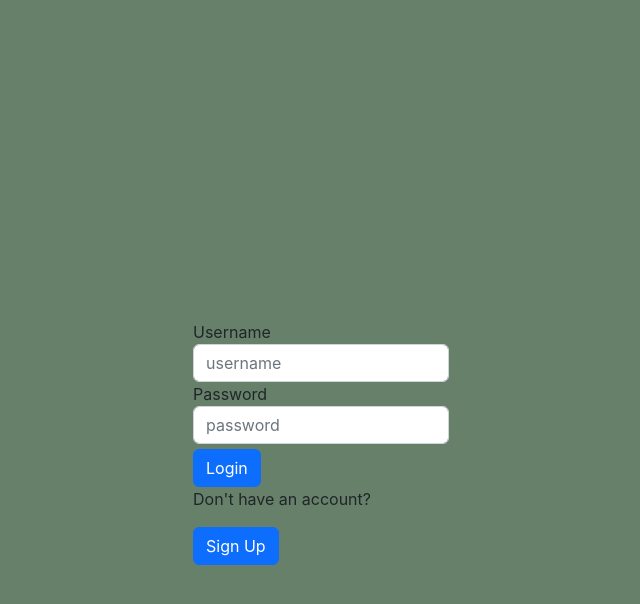
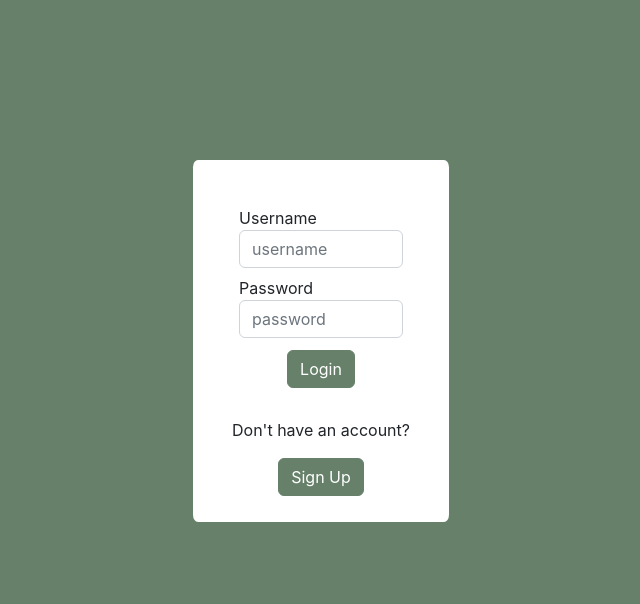
Before and after one commit to wi11s/social-media, a React (Create React App) app in the folder client/: page / in a window 1280 px wide. Shown: the top 604 px of the page, without its empty margins (319-959 px from the left). Built offline with nearby package versions, Linux system fonts and the light colour scheme; no server answers.

Commit message:
css changes

```diff
--- a/client/src/App.css
+++ b/client/src/App.css
@@ -23,10 +23,9 @@ body {
 
 #login {
   position:absolute;
-  top: 40%;
+  top: 20%;
   left: 40%;
   right: 40%;
-  bottom: 40%;
 }
 
 .login {
@@ -64,9 +63,17 @@ body {
 }
 
 .card {
+  position: relative;
+  padding: 4%;
+  align-items: flex-start;
+  flex-direction: row;
+  justify-content: space-between;
   margin-bottom: 2%;
   background-color: #F6F6F6;
+  display: flex;
+
 }
+
 
 .likeBtn {
   position: absolute;
@@ -101,3 +108,59 @@ body {
 .newPostBtn {
   margin: 2%;
 }
+
+.updateProfileForm {
+  position: absolute;
+  top: 20%;
+  left: 30%;
+  right: 30%;
+}
+
+.signUpForm {
+  background-color: rgb(255, 255, 255);
+  padding: 10%;
+  border-radius: 2%;
+  display: flex;
+  flex-direction: column;
+  justify-content: center;
+  align-items: center;
+}
+
+.form-control {
+  margin-bottom: 5%
+}
+
+.btn-primary {
+  background-color: #66806A;
+  border-color: #66806A;
+}
+
+.btn-primary:hover, .btn-primary:active {
+  background-color: #3f5142 !important;
+  border-color: #3f5142 !important;
+}
+
+.loginText {
+  margin-top: 5%;
+}
+
+.userCard {
+  justify-content: center;
+  justify-items: center;
+  flex-direction: column;
+  display: flex;
+  margin-left: 30%;
+  margin-right: 30%;
+}
+
+.search {
+  margin: 0 auto;
+  width: 30%;
+  margin-bottom: 2%;
+}
+
+.card-img-top {
+  height: 80px;
+  width: auto;
+  border-radius: 50%;
+}
--- a/client/src/components/Login.js
+++ b/client/src/components/Login.js
@@ -71,7 +71,7 @@ export default function Login({ onLogin }) {
   return (
     <div id="login">
       {signup ? (
-        <div>
+        <div className="signUpForm">
           <form onSubmit={handleSignupSubmit}>
             <div className='form-group'>
               <input className='form-control' type='text' placeholder='username' onChange={handleUsernameChange}/>
@@ -83,14 +83,13 @@ export default function Login({ onLogin }) {
               <input className='form-control' type='password' placeholder='password' onChange={handlePasswordConfirmationChange}/>
             </div>
             {password===passwordConfirmation ? <button id='loginSubmit' className="btn btn-primary" type='submit'>Sign Up</button> : <p>Passwords do not match</p>}
-
           </form>
-          <p>Already have an account?</p>
+          <p className='loginText'>Already have an account?</p>
           <button className="btn btn-primary" onClick={() => setSignup(!signup)}>Log In</button>
         </div>
       ) : (
-        <div>
-          <form onSubmit={handleSubmit}>
+        <div className="signUpForm">
+          <form className="signUpForm" onSubmit={handleSubmit}>
             <div className='form-group'>
               <label for="exampleInputEmail1">Username</label>
               <input className='form-control' type='text' placeholder='username' onChange={handleUsernameChange}/>
@@ -101,7 +100,7 @@ export default function Login({ onLogin }) {
             </div>
             <button id='loginSubmit' className="btn btn-primary" type='submit'>Login</button>
           </form>
-          <p>Don't have an account?</p>
+          <p className='loginText'>Don't have an account?</p>
           <button className="btn btn-primary" onClick={() => setSignup(!signup)}>Sign Up</button>
         </div>
         )}
--- a/client/src/components/Profile.js
+++ b/client/src/components/Profile.js
@@ -46,11 +46,11 @@ export default function Profile({user}) {
   return (
     <div>
       {updating? (
-        <form onSubmit={handleSubmit}>
-          <input type="text" name="username" placeholder="Username" value={user.username} onChange={handleUsernameChange}/>
-          <input type="text" name="bio" placeholder="Bio" onChange={handleBioChange} value={user.bio}/>
-          <input type="file" name="avatar" onChange={handleAvatarChange}/>
-          <button type="submit">Submit</button>
+        <form onSubmit={handleSubmit} className='updateProfileForm'>
+          <input className="form-control" type="text" name="username" placeholder="Username" value={user.username} onChange={handleUsernameChange}/>
+          <input className="form-control" type="text" name="bio" placeholder="Bio" onChange={handleBioChange} value={user.bio}/>
+          <input className="form-control" type="file" name="avatar" onChange={handleAvatarChange}/>
+          <input className="form-control" type="submit"/>
         </form>
       ) : (
         <div>
@@ -70,7 +70,7 @@ export default function Profile({user}) {
         )}
       </div>
       )}
-      <button onClick={handleUpdate}>Update</button>
+      <button className='btn btn-secondary' onClick={handleUpdate}>{updating ? 'cancel' : 'update'}</button>
     </div>
   )
 }
--- a/client/src/components/Search.js
+++ b/client/src/components/Search.js
@@ -28,7 +28,7 @@ export default function Search({user}) {
     <div>
       <h1>Search</h1>
       <form>
-        <input type="text" placeholder="Search" onChange={handleChange}/>
+        <input className="form-control search" type="text" placeholder="Search" onChange={handleChange}/>
       </form>
       {users.filter(otherUser => otherUser.username.toLowerCase().includes(search.toLowerCase())).map(otherUser => {
         return <UserCard key={otherUser.id} user={user} cardUser={otherUser}/>
--- a/client/src/components/UserCard.js
+++ b/client/src/components/UserCard.js
@@ -41,11 +41,9 @@ export default function UserCard({cardUser, user}) {
     <div className='userCard'>
         <div className="card">
             {!!cardUser.avatar ? <img className="card-img-top" src={cardUser.avatar} alt="avatar"/> : <h1>👤</h1>}
-            <div className="card-body">
-                <h5 className="card-title">{cardUser.username}</h5>
-                <p className="card-text">{cardUser.bio}</p>
-                <a href="#" className="btn btn-primary" onClick={handleFollowOrUnfollow}>{ buttonToggle ? 'unfollow' : 'follow' }</a>
-            </div>
+            <h5 className="card-title">{cardUser.username}</h5>
+            <p className="card-text">{cardUser.bio}</p>
+            <a href="#" className="btn btn-primary" onClick={handleFollowOrUnfollow}>{ buttonToggle ? 'unfollow' : 'follow' }</a>
         </div>
     </div>
   )
```
